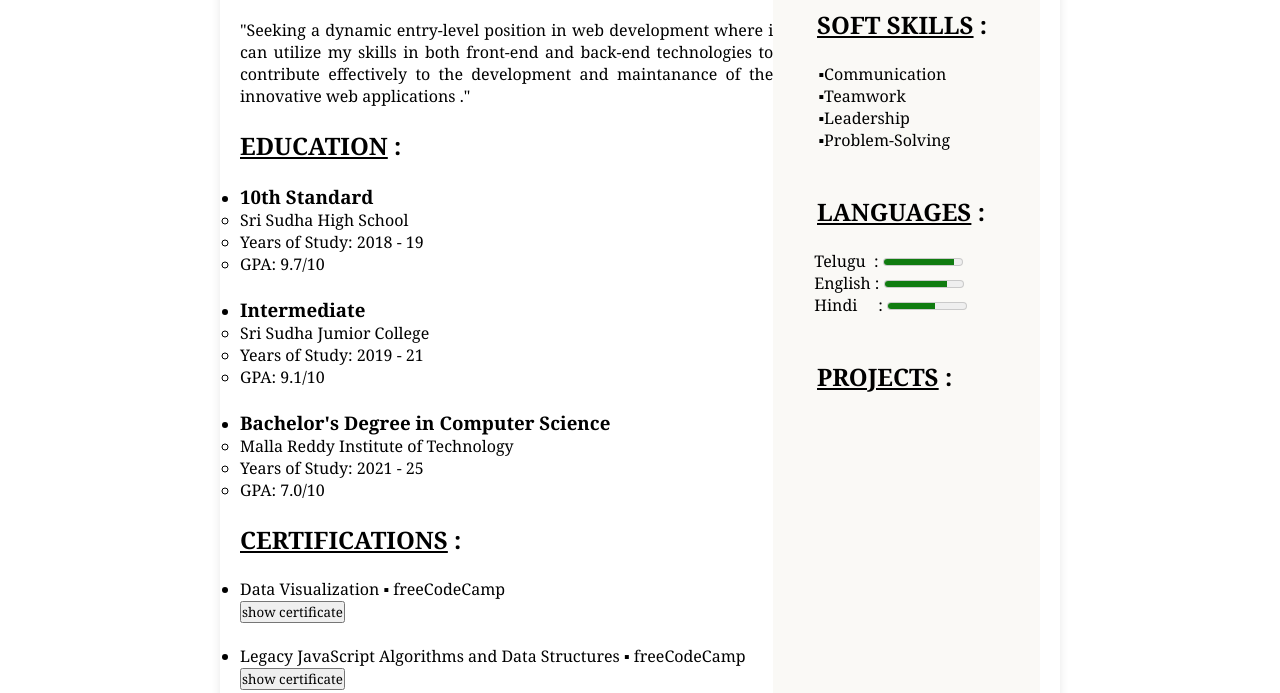
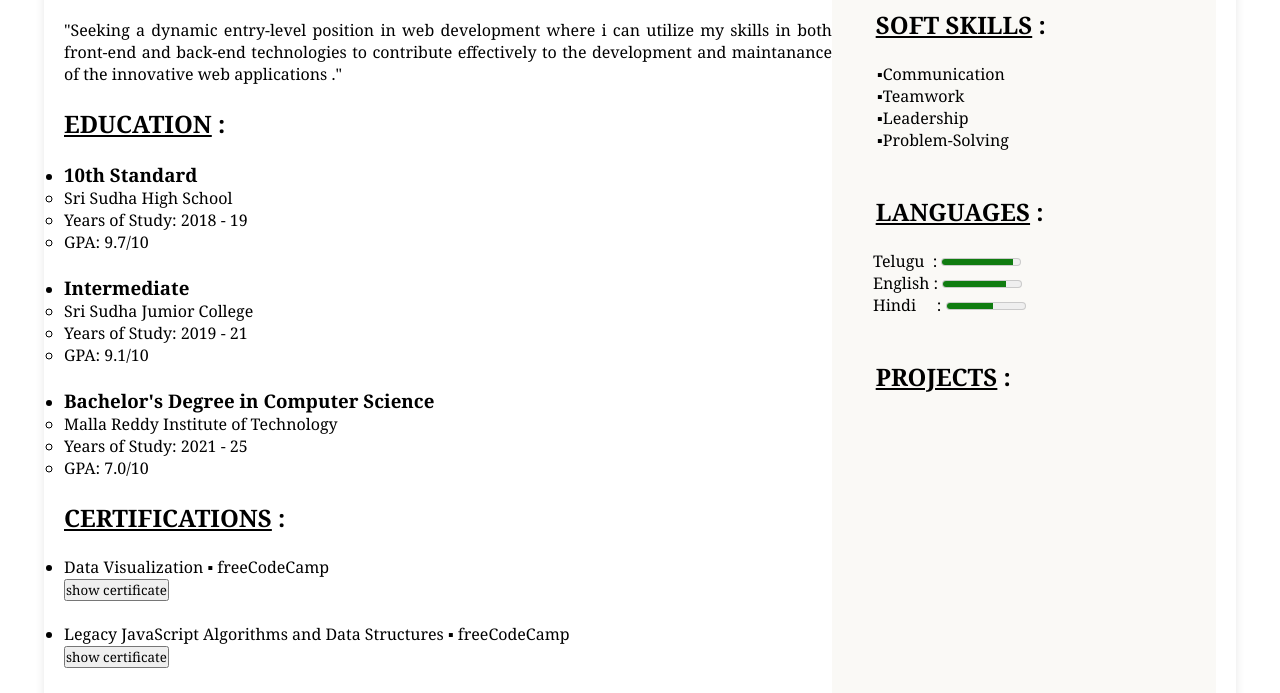
Before and after one commit to manikantaindla/resume, a plain HTML site: page index.html in a window 1280 px wide. Shown: the part 338-1031 px from the top of the page. Drawn offline with Linux system fonts and the light colour scheme.

Commit message:
Update style.css

```diff
--- a/style.css
+++ b/style.css
@@ -7,7 +7,7 @@
     text-align: center;
 }
 .container{
-    max-width: 800px;
+    max-width: 90%;
     margin: 20px auto;
     background-color: #fff;
     padding: 20px;
```
